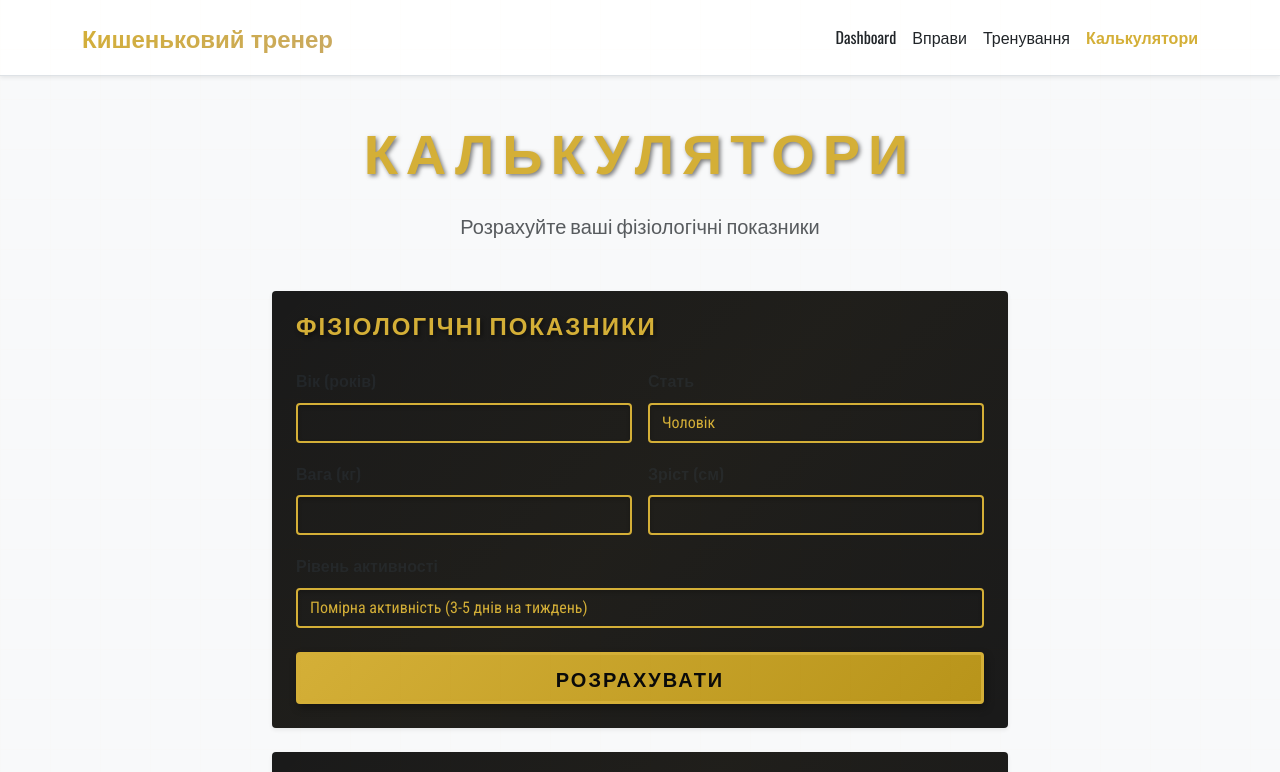
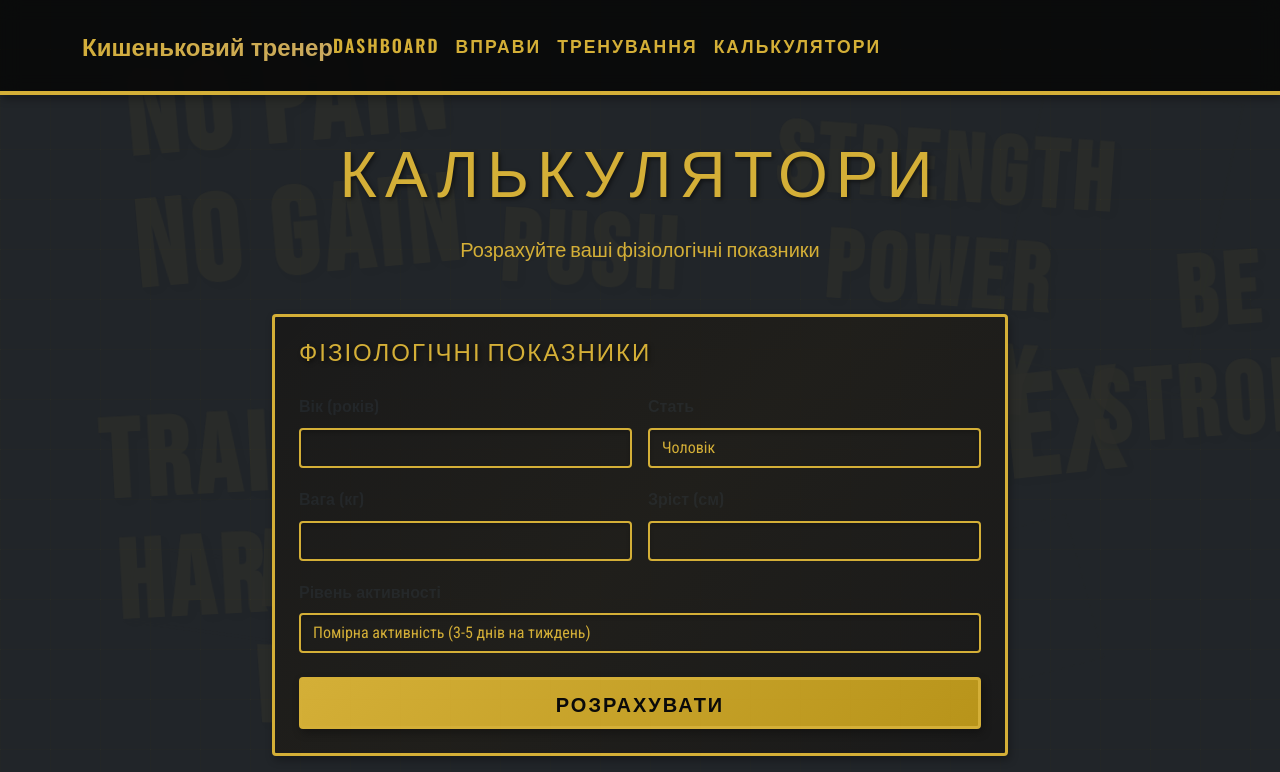
Before and after one commit to Serospapay/Fit-AI, a Next.js app in the folder frontend/: page /calculators in a window 1280 px wide. Shown: the top 772 px of the page. Built offline with nearby package versions, Linux system fonts and the light colour scheme.

Commit message:
feat: add vintage gym posters background to all pages with old-school Golden Era design

```diff
--- a/frontend/app/calculators/page.tsx
+++ b/frontend/app/calculators/page.tsx
@@ -3,6 +3,7 @@
 import { useState } from 'react';
 import { Container, Row, Col, Form, Button, Card } from 'react-bootstrap';
 import BootstrapClient from '../components/BootstrapClient';
+import GymPostersBackground from '../components/GymPostersBackground';
 
 export default function CalculatorsPage() {
   const [formData, setFormData] = useState({
@@ -81,35 +82,41 @@ export default function CalculatorsPage() {
   return (
     <>
       <BootstrapClient />
-      <div className="min-h-screen bg-light">
+      <div className="min-h-screen bg-dark">
+        {/* Background Grid */}
+        <div className="position-fixed w-100 h-100" style={{ backgroundImage: 'repeating-linear-gradient(0deg, rgba(212,175,55,0.03) 0px, rgba(212,175,55,0.03) 1px, transparent 1px, transparent 50px), repeating-linear-gradient(90deg, rgba(212,175,55,0.03) 0px, rgba(212,175,55,0.03) 1px, transparent 1px, transparent 50px)', opacity: 0.4, pointerEvents: 'none', zIndex: 0 }}></div>
+
+        {/* Gym Posters Background */}
+        <GymPostersBackground />
+
         {/* Navigation */}
-        <nav className="bg-white shadow-sm border-bottom">
+        <nav className="navbar">
           <Container>
             <div className="d-flex justify-content-between align-items-center py-3">
               <a href="/dashboard" className="fw-bold fs-4 text-gradient text-decoration-none">
                 Кишеньковий тренер
               </a>
               <div className="d-flex align-items-center gap-3">
-                <a href="/dashboard" className="text-decoration-none text-dark">Dashboard</a>
-                <a href="/exercises" className="text-decoration-none text-dark">Вправи</a>
-                <a href="/workouts" className="text-decoration-none text-dark">Тренування</a>
-                <a href="/calculators" className="text-decoration-none fw-bold">Калькулятори</a>
+                <a href="/dashboard" className="nav-link">Dashboard</a>
+                <a href="/exercises" className="nav-link">Вправи</a>
+                <a href="/workouts" className="nav-link">Тренування</a>
+                <a href="/calculators" className="nav-link fw-bold">Калькулятори</a>
               </div>
             </div>
           </Container>
         </nav>
 
-        <Container className="py-5">
+        <Container className="py-5" style={{ position: 'relative', zIndex: 1 }}>
           <div className="text-center mb-5">
-            <h1 className="display-4 fw-bold mb-3">Калькулятори</h1>
-            <p className="lead text-muted">Розрахуйте ваші фізіологічні показники</p>
+            <h1 className="mb-3">Калькулятори</h1>
+            <p className="lead" style={{ color: '#d4af37', fontFamily: 'var(--font-oswald)' }}>Розрахуйте ваші фізіологічні показники</p>
           </div>
 
           <Row className="justify-content-center">
             <Col lg={8}>
-              <Card className="border-0 shadow-sm mb-4">
+              <Card className="card-hover-lift mb-4">
                 <Card.Body className="p-4">
-                  <h5 className="fw-bold mb-4">Фізіологічні показники</h5>
+                  <h5 className="mb-4">Фізіологічні показники</h5>
 
                   <Row className="g-3">
                     <Col md={6}>
@@ -194,50 +201,50 @@ export default function CalculatorsPage() {
               {results && (
                 <Row className="g-4 mb-4">
                   <Col md={4}>
-                    <Card className="border-0 text-white bg-gradient" style={{ background: 'linear-gradient(135deg, #667eea 0%, #764ba2 100%)' }}>
+                    <Card className="card-hover-lift" style={{ borderTop: '4px solid #d4af37' }}>
                       <Card.Body className="text-center p-4">
-                        <div className="display-4 mb-2">🔥</div>
-                        <h5 className="fw-bold mb-2">BMR</h5>
-                        <div className="display-5 fw-bold mb-1">{results.bmr}</div>
-                        <small className="opacity-90">ккал/день</small>
-                        <p className="small mt-3 mb-0 opacity-75">Базальний метаболізм</p>
+                        <div className="display-4 mb-2" style={{ color: '#d4af37' }}>🔥</div>
+                        <h5 className="mb-2">BMR</h5>
+                        <div className="gold-number mb-1" style={{ fontSize: '4rem' }}>{results.bmr}</div>
+                        <small style={{ color: '#888', fontFamily: 'var(--font-roboto-condensed)' }}>ккал/день</small>
+                        <p className="small mt-3 mb-0" style={{ color: '#888', fontFamily: 'var(--font-roboto-condensed)' }}>Базальний метаболізм</p>
                       </Card.Body>
                     </Card>
                   </Col>
 
                   <Col md={4}>
-                    <Card className="border-0 text-white bg-gradient" style={{ background: 'linear-gradient(135deg, #f093fb 0%, #f5576c 100%)' }}>
+                    <Card className="card-hover-lift" style={{ borderTop: '4px solid #c0c0c0' }}>
                       <Card.Body className="text-center p-4">
-                        <div className="display-4 mb-2">⚡</div>
-                        <h5 className="fw-bold mb-2">TDEE</h5>
-                        <div className="display-5 fw-bold mb-1">{results.tdee}</div>
-                        <small className="opacity-90">ккал/день</small>
-                        <p className="small mt-3 mb-0 opacity-75">Денні витрати енергії</p>
+                        <div className="display-4 mb-2" style={{ color: '#c0c0c0' }}>⚡</div>
+                        <h5 className="mb-2">TDEE</h5>
+                        <div className="gold-number mb-1" style={{ fontSize: '4rem', color: '#c0c0c0' }}>{results.tdee}</div>
+                        <small style={{ color: '#888', fontFamily: 'var(--font-roboto-condensed)' }}>ккал/день</small>
+                        <p className="small mt-3 mb-0" style={{ color: '#888', fontFamily: 'var(--font-roboto-condensed)' }}>Денні витрати енергії</p>
                       </Card.Body>
                     </Card>
                   </Col>
 
                   <Col md={4}>
-                    <Card className="border-0 text-white bg-gradient" style={{ background: 'linear-gradient(135deg, #4facfe 0%, #00f2fe 100%)' }}>
+                    <Card className="card-hover-lift" style={{ borderTop: '4px solid #cd7f32' }}>
                       <Card.Body className="text-center p-4">
-                        <div className="display-4 mb-2">📊</div>
-                        <h5 className="fw-bold mb-2">ІМТ</h5>
-                        <div className="display-5 fw-bold mb-1">{results.bmi.value}</div>
-                        <small className="opacity-90">{results.bmi.category}</small>
-                        <p className="small mt-3 mb-0 opacity-75">Індекс маси тіла</p>
+                        <div className="display-4 mb-2" style={{ color: '#cd7f32' }}>📊</div>
+                        <h5 className="mb-2">ІМТ</h5>
+                        <div className="gold-number mb-1" style={{ fontSize: '4rem', color: '#cd7f32' }}>{results.bmi.value}</div>
+                        <small style={{ color: '#888', fontFamily: 'var(--font-roboto-condensed)' }}>{results.bmi.category}</small>
+                        <p className="small mt-3 mb-0" style={{ color: '#888', fontFamily: 'var(--font-roboto-condensed)' }}>Індекс маси тіла</p>
                       </Card.Body>
                     </Card>
                   </Col>
                 </Row>
               )}
 
-              <Card className="border-0 shadow-sm">
+              <Card className="card-hover-lift">
                 <Card.Body className="p-4">
-                  <h5 className="fw-bold mb-3">💡 Примітки</h5>
-                  <ul className="mb-0 small text-muted">
-                    <li><strong>BMR</strong> - це мінімальна кількість калорій, яка потрібна вашому організму для підтримки життєво важливих функцій в стані спокою.</li>
-                    <li><strong>TDEE</strong> - це загальна кількість калорій, які ви спалюєте за день, враховуючи вашу активність.</li>
-                    <li><strong>ІМТ</strong> - індекс маси тіла допомагає оцінити чи ваші вага та зріст знаходяться в здоровому діапазоні.</li>
+                  <h5 className="mb-3">Примітки</h5>
+                  <ul className="mb-0" style={{ color: '#888', fontFamily: 'var(--font-roboto-condensed)' }}>
+                    <li><strong style={{ color: '#d4af37' }}>BMR</strong> - це мінімальна кількість калорій, яка потрібна вашому організму для підтримки життєво важливих функцій в стані спокою.</li>
+                    <li><strong style={{ color: '#d4af37' }}>TDEE</strong> - це загальна кількість калорій, які ви спалюєте за день, враховуючи вашу активність.</li>
+                    <li><strong style={{ color: '#d4af37' }}>ІМТ</strong> - індекс маси тіла допомагає оцінити чи ваші вага та зріст знаходяться в здоровому діапазоні.</li>
                   </ul>
                 </Card.Body>
               </Card>
--- /dev/null
+++ b/frontend/app/components/GymPostersBackground.tsx
@@ -0,0 +1,88 @@
+'use client';
+
+export default function GymPostersBackground() {
+  const posters = [
+    { text: 'NO PAIN\nNO GAIN', size: 120, top: 5, left: 10, rotation: -5 },
+    { text: 'PUSH\nBEYOND\nLIMITS', size: 100, top: 25, left: 35, rotation: 3 },
+    { text: 'TRAIN\nHARD', size: 110, top: 50, left: 8, rotation: -3 },
+    { text: 'STRENGTH\nPOWER\nGLORY', size: 95, top: 15, left: 60, rotation: 4 },
+    { text: 'FLEX', size: 140, top: 45, left: 70, rotation: -6 },
+    { text: 'IRON\nWILL', size: 105, top: 65, left: 20, rotation: 2 },
+    { text: 'BE\nSTRONG', size: 100, top: 30, left: 85, rotation: -4 },
+    { text: 'GAINS', size: 130, top: 70, left: 55, rotation: 5 },
+  ];
+
+  return (
+    <div
+      className="position-fixed w-100 h-100"
+      style={{
+        pointerEvents: 'none',
+        zIndex: 0,
+        opacity: 0.06,
+        overflow: 'hidden'
+      }}
+    >
+      {posters.map((poster, idx) => (
+        <div
+          key={idx}
+          style={{
+            position: 'absolute',
+            top: `${poster.top}%`,
+            left: `${poster.left}%`,
+            fontSize: `${poster.size}px`,
+            fontFamily: 'var(--font-bebas)',
+            color: '#d4af37',
+            transform: `rotate(${poster.rotation}deg)`,
+            lineHeight: '1.1',
+            fontWeight: 900,
+            textShadow: '4px 4px 8px rgba(0, 0, 0, 0.5)',
+            whiteSpace: 'pre-line',
+            textAlign: 'center',
+            letterSpacing: '6px',
+            opacity: 0.8,
+            filter: 'blur(0.5px)',
+          }}
+        >
+          {poster.text}
+        </div>
+      ))}
+
+      {/* Additional decorative elements */}
+      <div
+        style={{
+          position: 'absolute',
+          top: '10%',
+          right: '5%',
+          width: '200px',
+          height: '300px',
+          border: '3px solid rgba(212, 175, 55, 0.1)',
+          transform: 'rotate(12deg)',
+        }}
+      ></div>
+
+      <div
+        style={{
+          position: 'absolute',
+          bottom: '15%',
+          right: '15%',
+          width: '150px',
+          height: '150px',
+          border: '2px dashed rgba(212, 175, 55, 0.1)',
+          transform: 'rotate(-15deg)',
+        }}
+      ></div>
+
+      <div
+        style={{
+          position: 'absolute',
+          bottom: '20%',
+          left: '10%',
+          width: '250px',
+          height: '80px',
+          border: '4px double rgba(212, 175, 55, 0.1)',
+          transform: 'rotate(8deg)',
+        }}
+      ></div>
+    </div>
+  );
+}
--- a/frontend/app/dashboard/page.tsx
+++ b/frontend/app/dashboard/page.tsx
@@ -4,6 +4,7 @@ import { useEffect, useState } from 'react';
 import { Container, Row, Col, Button, Card, Spinner, Badge } from 'react-bootstrap';
 import BootstrapClient from '../components/BootstrapClient';
 import ParallaxWrapper from '../components/ParallaxWrapper';
+import GymPostersBackground from '../components/GymPostersBackground';
 
 interface Stats {
   totalWorkouts: number;
@@ -68,6 +69,9 @@ export default function DashboardPage() {
       <div className="min-h-screen bg-dark">
         {/* Background Grid */}
         <div className="position-fixed w-100 h-100" style={{ backgroundImage: 'repeating-linear-gradient(0deg, rgba(212,175,55,0.03) 0px, rgba(212,175,55,0.03) 1px, transparent 1px, transparent 50px), repeating-linear-gradient(90deg, rgba(212,175,55,0.03) 0px, rgba(212,175,55,0.03) 1px, transparent 1px, transparent 50px)', opacity: 0.4, pointerEvents: 'none', zIndex: 0 }}></div>
+
+        {/* Gym Posters Background */}
+        <GymPostersBackground />
 
         {/* Navigation */}
         <nav className="navbar">
--- a/frontend/app/exercises/page.tsx
+++ b/frontend/app/exercises/page.tsx
@@ -4,6 +4,7 @@ import { useState, useEffect } from 'react';
 import { Container, Row, Col, Form, Card, Spinner } from 'react-bootstrap';
 import BootstrapClient from '../components/BootstrapClient';
 import ParallaxWrapper from '../components/ParallaxWrapper';
+import GymPostersBackground from '../components/GymPostersBackground';
 
 interface Exercise {
   id: string;
@@ -83,6 +84,9 @@ export default function ExercisesPage() {
       <div className="min-h-screen bg-dark">
         {/* Background Grid */}
         <div className="position-fixed w-100 h-100" style={{ backgroundImage: 'repeating-linear-gradient(0deg, rgba(212,175,55,0.03) 0px, rgba(212,175,55,0.03) 1px, transparent 1px, transparent 50px), repeating-linear-gradient(90deg, rgba(212,175,55,0.03) 0px, rgba(212,175,55,0.03) 1px, transparent 1px, transparent 50px)', opacity: 0.4, pointerEvents: 'none', zIndex: 0 }}></div>
+
+        {/* Gym Posters Background */}
+        <GymPostersBackground />
 
         {/* Navigation */}
         <nav className="navbar">
--- a/frontend/app/workouts/page.tsx
+++ b/frontend/app/workouts/page.tsx
@@ -4,6 +4,7 @@ import { useState, useEffect } from 'react';
 import { Container, Row, Col, Card, Button, Spinner, Modal } from 'react-bootstrap';
 import BootstrapClient from '../components/BootstrapClient';
 import ParallaxWrapper from '../components/ParallaxWrapper';
+import GymPostersBackground from '../components/GymPostersBackground';
 
 interface Workout {
   id: string;
@@ -57,6 +58,9 @@ export default function WorkoutsPage() {
       <div className="min-h-screen bg-dark">
         {/* Background Grid */}
         <div className="position-fixed w-100 h-100" style={{ backgroundImage: 'repeating-linear-gradient(0deg, rgba(212,175,55,0.03) 0px, rgba(212,175,55,0.03) 1px, transparent 1px, transparent 50px), repeating-linear-gradient(90deg, rgba(212,175,55,0.03) 0px, rgba(212,175,55,0.03) 1px, transparent 1px, transparent 50px)', opacity: 0.4, pointerEvents: 'none', zIndex: 0 }}></div>
+
+        {/* Gym Posters Background */}
+        <GymPostersBackground />
 
         {/* Navigation */}
         <nav className="navbar">
```
Also changed, not shown: frontend/app/workouts/new/page.tsx (+19 -12 lines).
